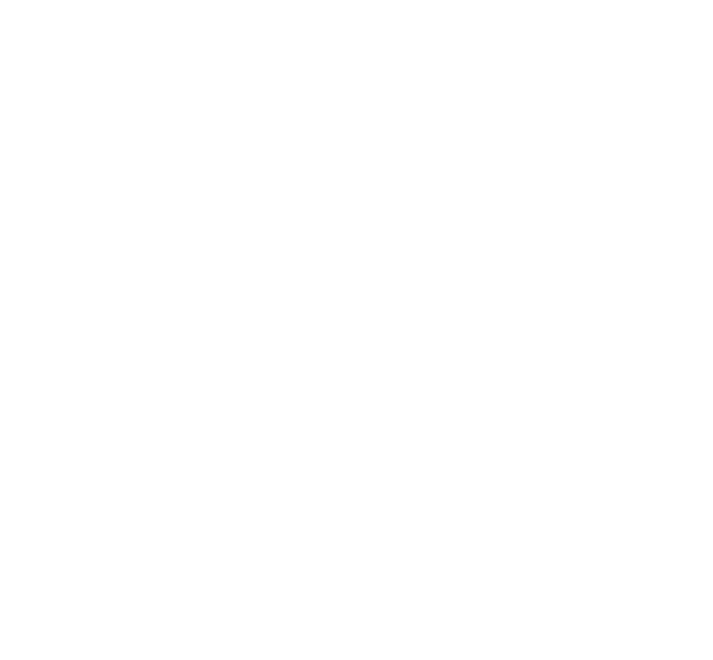
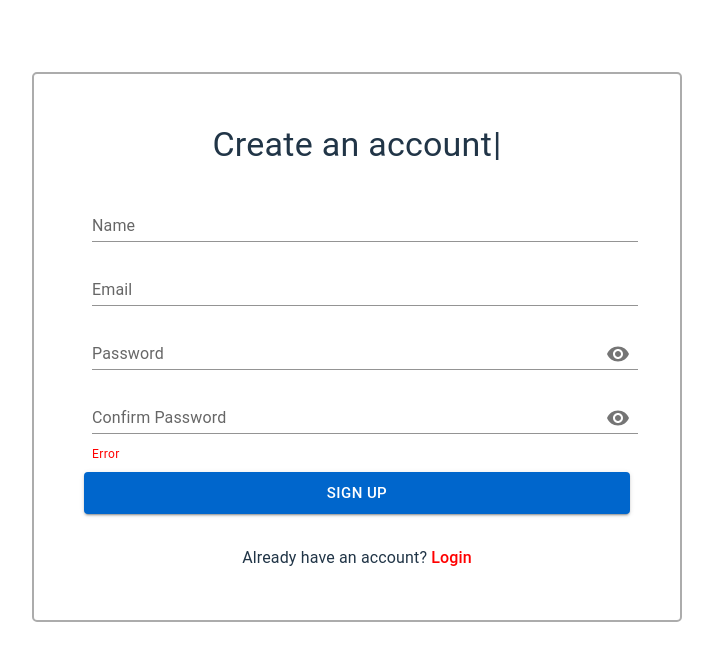
Before and after one commit to glennin-codes/ComradesBzAdmin, a React (Vite) app: page /Auth/signup in a window 1280 px wide. Before the commit this address had no page. Shown: the top 660 px of the page, without its empty margins (283-996 px from the left). Built offline with nearby package versions, Linux system fonts and the light colour scheme.

Commit message:
login form

```diff
--- a/src/App.jsx
+++ b/src/App.jsx
@@ -4,6 +4,8 @@ import "./App.css";
 import Products from "./components/Products.jsx";
 import { BrowserRouter, Route, Routes } from "react-router-dom";
 import Manageproducts from "./components/ManageProduct";
+import Login from "./components/Auth/Login";
+import SignUp from "./components/Auth/Signup";
 
 function App() {
 
@@ -15,6 +17,8 @@ function App() {
     <Routes>
       <Route path="/" element={<Products />} />
       <Route path="/manage" element={<Manageproducts />} />
+      <Route path="/Auth/login" element={<Login />} />
+      <Route path="/Auth/signup" element={<SignUp />} />
     </Routes>
 
      </BrowserRouter>
--- a/src/components/Auth/Login.jsx
+++ b/src/components/Auth/Login.jsx
@@ -5,18 +5,18 @@ import { Visibility, VisibilityOff } from '@mui/icons-material';
 import { Box } from '@mui/system';
 import { NavLink } from 'react-router-dom';
 import Typewriter from 'typewriter-effect';
-import useAuthContext from '../../../others/useAuthContext';
-import LoadingSpinner from '../../Common/LoadingSpinner/LoadingSpinner';
+// import useAuthContext from '../../../others/useAuthContext';
+// import LoadingSpinner from '../../Common/LoadingSpinner/LoadingSpinner';
 
 
 const Login = () => {
     // const { loginEmail, authError, setAuthError, authLoading } = useAuthContext();
 
     // useEffect(() => setAuthError(null), [setAuthError])
-    useEffect(() => {
-        // authError &&
-        setValues({ email: '', password: '', showPassword: '' })
-    }, [])
+    // useEffect(() => {
+    //     // authError &&
+    //     setValues({ email: '', password: '', showPassword: '' })
+    // }, [])
 
     const [values, setValues] = React.useState({
         email: '',
@@ -51,7 +51,7 @@ const Login = () => {
     return (
         <div className="login-container">
             <div className="form-container">
-                <Typography variant="h3" >
+                <Typography variant="h3" sx={{textAlign:'center'}} >
                     <Typewriter
                         options={{ loop: true }}
                         onInit={(typewriter) => {
--- /dev/null
+++ b/src/components/Auth/Signup.jsx
@@ -0,0 +1,153 @@
+import React, { useEffect } from 'react';
+import { Typography, FormControl, InputLabel, InputAdornment, IconButton, Input, Button, FormHelperText } from '@mui/material';
+import { Visibility, VisibilityOff } from '@mui/icons-material';
+import { Box } from '@mui/system';
+import { NavLink } from 'react-router-dom';
+// import useAuthContext from '../../../others/useAuthContext';
+import Typewriter from 'typewriter-effect';
+// import LoadingSpinner from '../../Common/LoadingSpinner/LoadingSpinner';
+
+const SignUp = () => {
+    // const { signUp, authError, setAuthError, authLoading } = useAuthContext();
+
+    // useEffect(() => setAuthError(null), [setAuthError])
+    // useEffect(() => {
+    //     authError || setValues({ email: '', password: '', showPassword: '' })
+    // }, [authError])
+
+    const [values, setValues] = React.useState({
+        name: '',
+        email: '',
+        password: '',
+        confirmPassword: '',
+        showPassword: false,
+    });
+    const handleChange = (prop) => (event) => {
+        setValues({ ...values, [prop]: event.target.value });
+    };
+    const handleClickShowPassword = () => {
+        setValues({
+            ...values,
+            showPassword: !values.showPassword,
+        });
+    };
+    const handleMouseDownPassword = (event) => {
+        event.preventDefault();
+    };
+    const handleSubmit = (event) => {
+        const { name, email, password, confirmPassword } = values;
+        let err;
+        email === '' ? err = "Email is required" :
+            !(/^[^\s@]+@[^\s@]+\.[^\s@]+$/).test(email) ?
+                err = "Enter a valid email" :
+                password !== confirmPassword ? err = "Password didn't matched" :
+                    password.length < 6 ?
+                        err = "Password must be bigger than 6 characters" :
+                        name === '' ? err = "Name is required" :
+                            // signUp(name, email, password);
+        // err && setAuthError(err);
+        event.preventDefault();
+    }
+
+
+    return (
+        <div className="signUp-container">
+            <div className="form-container">
+                <Typography variant="h4" sx={{textAlign:'center'}} >
+                    <Typewriter
+                        options={{ loop: true }}
+                        onInit={(typewriter) => {
+                            typewriter.typeString('Create an account')
+                                .pauseFor(2500).deleteAll()
+                                .typeString('Sign up').pauseFor(2500)
+                                .deleteAll()
+                                .typeString('Register New Account')
+                                .pauseFor(2500)
+                                .start();
+                        }}
+                    />
+                </Typography>
+                <form onSubmit={handleSubmit} style={{ margin: '20px 0 0' }}>
+                    <FormControl sx={{ m: 1 }} color="primary" variant="standard" fullWidth >
+                        <InputLabel htmlFor="signUp-name">Name</InputLabel>
+                        <Input
+                            id="signUp-name"
+                            type='text'
+                            defaultValue={values.name}
+                            required
+                            onChange={handleChange('name')} />
+                    </FormControl>
+                    <FormControl sx={{ m: 1 }} color="primary" variant="standard" fullWidth >
+                        <InputLabel htmlFor="signUp-email">Email</InputLabel>
+                        <Input
+                            id="signUp-email"
+                            type='email'
+                            defaultValue={values.email}
+                            required
+                            onChange={handleChange('email')} />
+                    </FormControl>
+                    <FormControl sx={{ m: 1 }} color="primary" variant="standard" fullWidth >
+                        <InputLabel htmlFor="signUp-passwordField">Password</InputLabel>
+                        <Input
+                            id="signUp-passwordField"
+                            type={values.showPassword ? 'text' : 'password'}
+                            defaultValue={values.password}
+                            required
+                            onChange={handleChange('password')}
+                            endAdornment={
+                                <InputAdornment position="end">
+                                    <IconButton
+                                        aria-label="toggle password visibility"
+                                        onClick={handleClickShowPassword}
+                                        onMouseDown={handleMouseDownPassword}
+                                    >
+                                        {values.showPassword ? <VisibilityOff /> : <Visibility />}
+                                    </IconButton>
+                                </InputAdornment>
+                            }
+                        />
+                    </FormControl>
+                    <FormControl sx={{ m: 1 }} color="primary" variant="standard" fullWidth >
+                        <InputLabel htmlFor="signUp-passwordField">Confirm Password</InputLabel>
+                        <Input
+                            id="signUp-passwordField2"
+                            type={values.showPassword ? 'text' : 'password'}
+                            defaultValue={values.confirmPassword}
+                            required
+                            onChange={handleChange('confirmPassword')}
+                            endAdornment={
+                                <InputAdornment position="end">
+                                    <IconButton
+                                        aria-label="toggle password visibility"
+                                        onClick={handleClickShowPassword}
+                                        onMouseDown={handleMouseDownPassword}>
+                                        {values.showPassword ? <VisibilityOff /> : <Visibility />}
+                                    </IconButton>
+                                </InputAdornment>
+                            }
+                        />
+                    </FormControl>
+                    <FormHelperText sx={{ color: 'red', mx: 1, textTransform: 'capitalize', height: '15px' }}>error</FormHelperText>
+
+                    {/* <Box sx={{ height: '30px' }}>
+                        {authLoading && <LoadingSpinner width="30px" height="30px" />}
+                    </Box> */}
+
+                    <Button variant="contained" size="large" color="primary"
+                        type="submit"
+                        sx={{ width: '100%', mt: 1.5, mb: 4 }}>Sign Up
+                    </Button>
+                </form>
+
+                <Box>
+                    <Typography sx={{ textAlign: 'center' }}>
+                        Already have an account? <NavLink to="/auth/login"
+                            style={{ color: 'red' }}>Login</NavLink>
+                    </Typography>
+                </Box>
+            </div>
+        </div>
+    );
+};
+
+export default SignUp;
```
Also changed, not shown: src/components/Auth/Login.css (renamed from src/components/Auth/login.css), src/components/Auth/Register.jsx (deleted).
